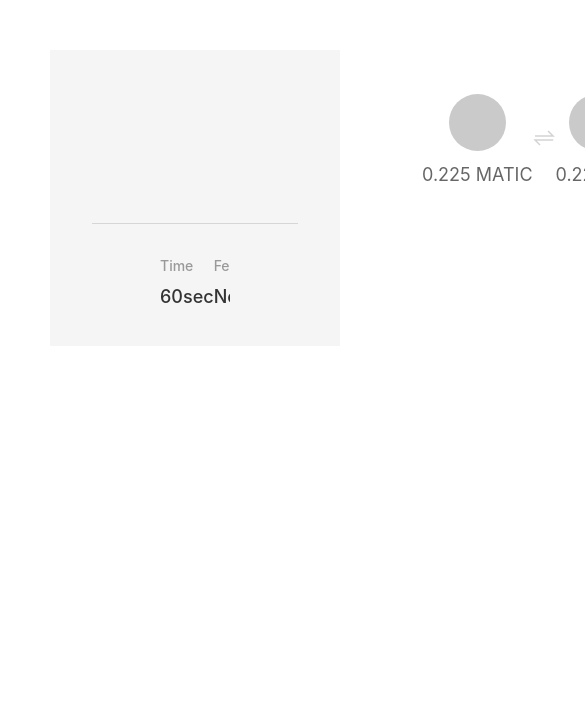
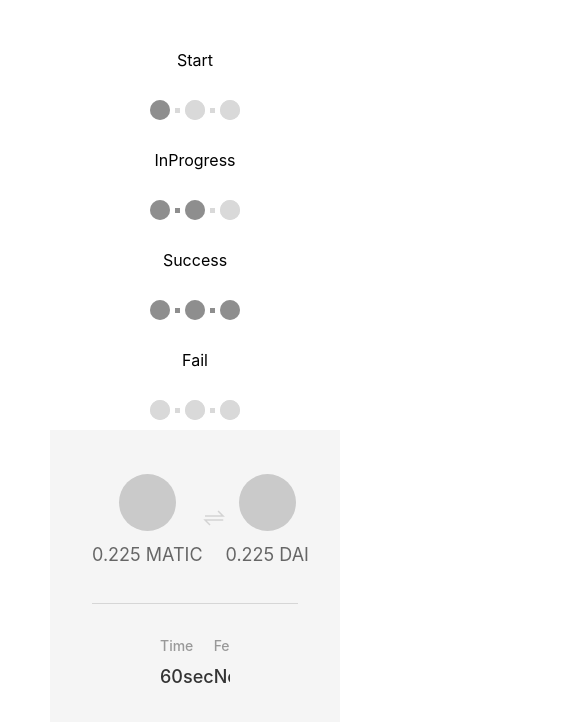
Before and after one commit to radiusxyz/360-pre-design-components, a React (Create React App) app: page / in a window 390 px wide. Shown: the top 722 px of the page, 585 px wide, since content can reach past the window. Built offline with nearby package versions, Linux system fonts and the light colour scheme.

Commit message:
fix responsiveness issue

```diff
--- a/src/App.tsx
+++ b/src/App.tsx
@@ -7,7 +7,10 @@ import "./index.css";
 function App() {
   return (
     <div className="App">
-      {/* <div className="progress" style={{ display: "flex", flexDirection: "column", gap: 20 }}>
+      <div
+        className="progress"
+        style={{ display: "flex", flexDirection: "column", gap: 20 }}
+      >
         <p style={{ textAlign: "center" }}>Start</p>
         <ProgressBar status={0} />
         <p style={{ textAlign: "center" }}>InProgress</p>
@@ -16,7 +19,7 @@ function App() {
         <ProgressBar status={2} />
         <p style={{ textAlign: "center" }}>Fail</p>
         <ProgressBar status={3} />
-      </div> */}
+      </div>
       <ConfirmationInfo
         details={{
           from: { token: "MATIC", amount: 0.225 },
--- a/src/components/ConfirmationInfo/ConfirmationInfo.tsx
+++ b/src/components/ConfirmationInfo/ConfirmationInfo.tsx
@@ -10,6 +10,7 @@ import {
   Header,
   Data,
   ExchanceIcon,
+  TokenPairWrapper,
 } from "./ConfirmationInfoStyles";
 
 import exchange from "../../assets/images/exchange.png";
@@ -39,6 +40,7 @@ type Props = {
 const ConfirmationInfo: React.FC<Props> = ({ details }: Props) => {
   return (
     <Wrapper>
+      <TokenPairWrapper>
         <TokenPair>
           <Token>
             <TokenLogo />
@@ -52,6 +54,7 @@ const ConfirmationInfo: React.FC<Props> = ({ details }: Props) => {
             <TokenDetails>{`${details.to.amount} ${details.to.token}`}</TokenDetails>
           </Token>
         </TokenPair>
+      </TokenPairWrapper>
       <Divider />
       <TransactionDetails>
         <Column>
--- a/src/components/ConfirmationInfo/ConfirmationInfoStyles.tsx
+++ b/src/components/ConfirmationInfo/ConfirmationInfoStyles.tsx
@@ -8,14 +8,19 @@ export const Wrapper = styled.div`
   width: 100%;
 `;
 
+export const TokenPairWrapper = styled.div`
+  width: 100%;
+  display: flex;
+  justify-content: center;
+`;
+
 export const TokenPair = styled.div`
   display: flex;
-  margin-left: 330px;
-  margin-right: 330px;
   justify-content: space-between;
   align-items: center;
-  width: auto;
+  width: 100%;
   margin-bottom: 38px;
+  max-width: 311px;
 `;
 
 export const ExchanceIcon = styled.div``;
```
Lines whose indentation alone changed are shown as unchanged.
